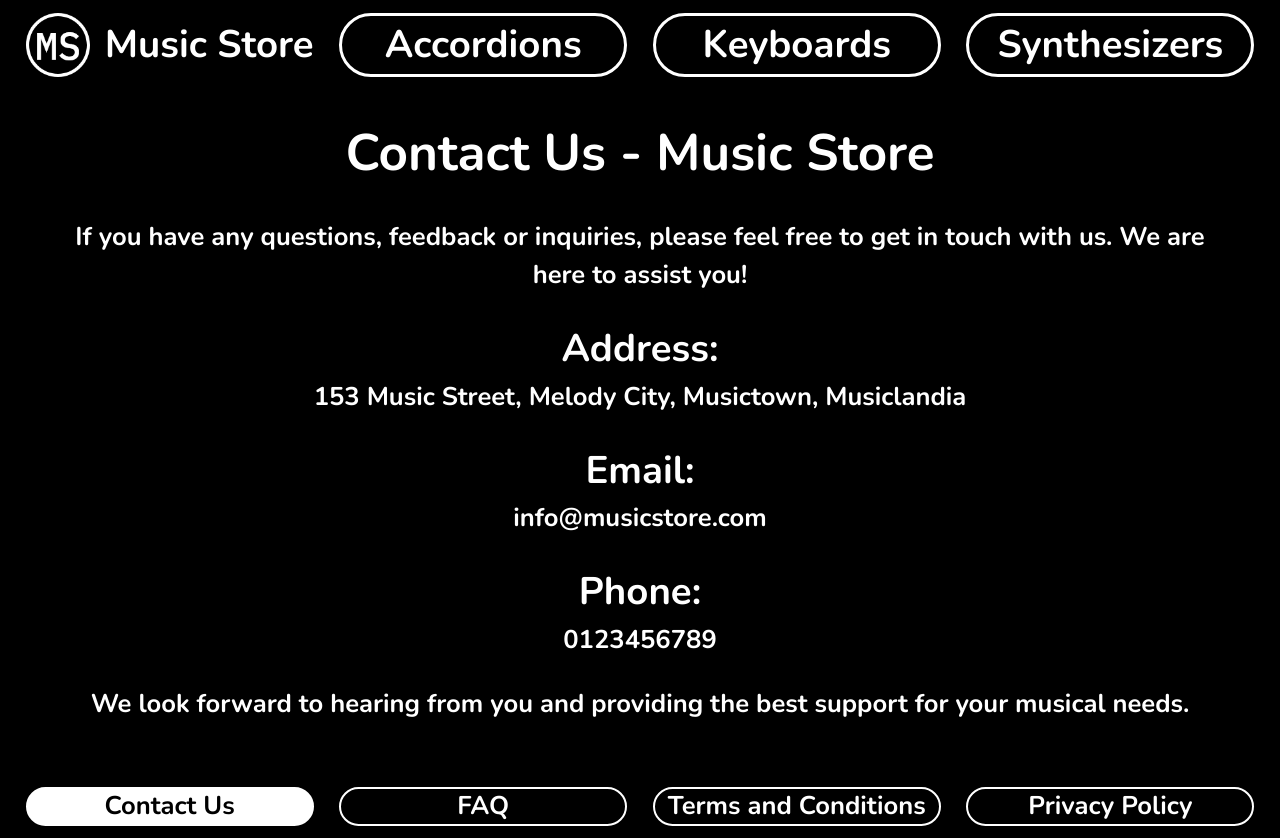
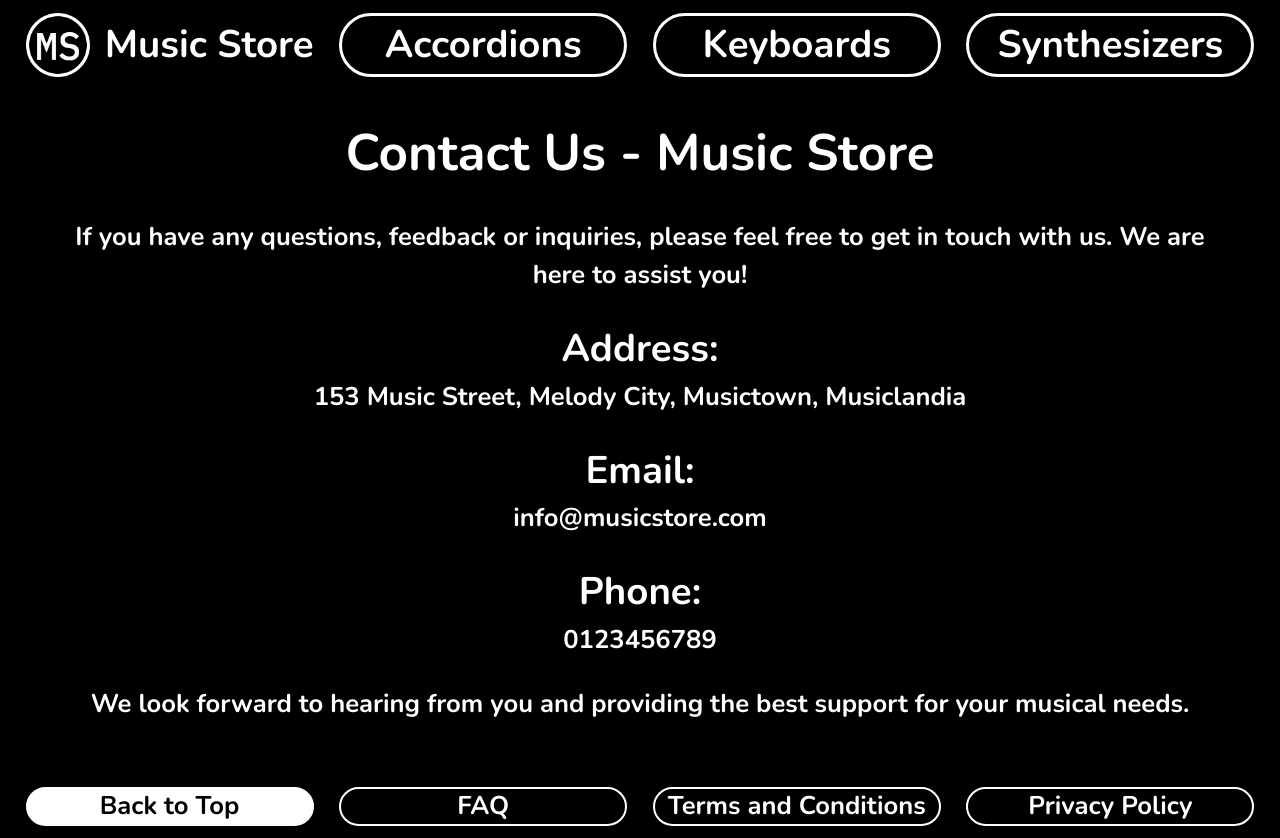
Before and after one commit to Nikolay-Petrov-Ognyanov/Music-Store, a React (Create React App) app: page /about/contact_us in a window 1280 px wide. Built offline with nearby package versions, Linux system fonts and the light colour scheme.

Commit message:
upgrade footer buttons

```diff
--- a/src/App.js
+++ b/src/App.js
@@ -4,10 +4,6 @@ import Footer from "./components/Footer/Footer"
 import Header from "./components/Header/Header"
 import Catalog from "./components/Catalog/Catalog"
 import About from "./components/About/About"
-import ContactUs from "./components/About/ContactUs"
-import FAQ from "./components/About/FAQ"
-import PrivacyPolicy from "./components/About/PrivacyPolicy"
-import TermsAndConditions from "./components/About/TermsAndConditions"
 
 export default function App() {
 	return <div className="App">
--- a/src/components/Footer/Footer.js
+++ b/src/components/Footer/Footer.js
@@ -1,34 +1,55 @@
 import style from "./Footer.module.css"
 import { scrollToTop } from "../../utility/scrollToTop"
-import { NavLink } from "react-router-dom"
+import { NavLink, useLocation, useParams } from "react-router-dom"
+import { useEffect } from "react"
 
 export default function Footer() {
+    const page = useLocation().pathname.split("/").pop()
+
+    useEffect(() => {
+        console.log(page)
+    }, [page])
+
+
     return <footer className={style.footer}> <nav className={style.nav}>
         <NavLink
             to="/about/contact_us"
             className={style.button}
             activeclassname="active"
             onClick={scrollToTop}
-        >Contact Us</NavLink>
+        >
+            {page !== "contact_us" && "Contact Us"}
+            {page === "contact_us" && "Back to Top"}
+        </NavLink>
 
         <NavLink
             to="/about/faq"
             className={style.button}
             activeclassname="active"
             onClick={scrollToTop}
-        >FAQ</NavLink>
+        >
+            {page !== "faq" && "FAQ"}
+            {page === "faq" && "Back to Top"}
+        </NavLink>
+
         <NavLink
             to="/about/terms_and_conditions"
             className={style.button}
             activeclassname="active"
             onClick={scrollToTop}
-        >Terms and Conditions</NavLink>
+        >
+            {page !== "terms_and_conditions" && "Terms and Conditions"}
+            {page === "terms_and_conditions" && "Back to Top"}
+        </NavLink>
 
         <NavLink
             to="/about/privacy_policy"
             className={style.button}
             activeclassname="active"
             onClick={scrollToTop}
-        > Privacy Policy </NavLink>
+        >
+            {page !== "privacy_policy" && "Privacy Policy"}
+            {page === "privacy_policy" && "Back to Top"}
+        </NavLink>
     </nav></footer>
 }
```
